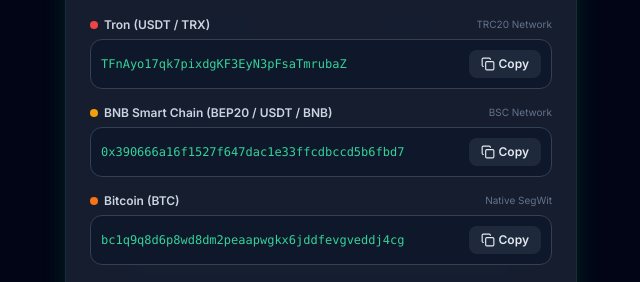
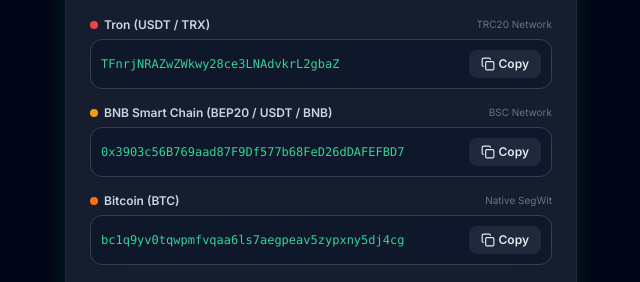
Before and after one commit to KAGE-FX/tradeguard-pro, a plain HTML site: page index.html in a window 1280 px wide. Shown: the part 307-589 px from the top of the page, 319-959 px from the left. Drawn offline with nearby package versions, Linux system fonts and the light colour scheme.

Commit message:
Update wallet addresses in index.html

```diff
--- a/index.html
+++ b/index.html
@@ -300,7 +300,7 @@
                         <span class="text-[10px] text-slate-500">TRC20 Network</span>
                     </div>
                     <div class="flex items-center space-x-2 bg-slate-900 border border-slate-700 rounded-xl p-2.5">
-                        <input type="text" id="wallet-tron" value="TFnAyo17qk7pixdgKF3EyN3pFsaTmrubaZ" readonly class="bg-transparent text-xs text-emerald-400 font-mono w-full focus:outline-none">
+                        <input type="text" id="wallet-tron" value="TFnrjNRAZwZWkwy28ce3LNAdvkrL2gbaZ" readonly class="bg-transparent text-xs text-emerald-400 font-mono w-full focus:outline-none">
                         <button onclick="copyAddress('wallet-tron', 'btn-tron')" id="btn-tron" class="bg-slate-800 hover:bg-slate-700 text-slate-200 px-3 py-1.5 rounded-lg text-xs font-semibold transition shrink-0 flex items-center space-x-1">
                             <i data-lucide="copy" class="w-3.5 h-3.5"></i>
                             <span>Copy</span>
@@ -318,7 +318,7 @@
                         <span class="text-[10px] text-slate-500">BSC Network</span>
                     </div>
                     <div class="flex items-center space-x-2 bg-slate-900 border border-slate-700 rounded-xl p-2.5">
-                        <input type="text" id="wallet-bnb" value="0x390666a16f1527f647dac1e33ffcdbccd5b6fbd7" readonly class="bg-transparent text-xs text-emerald-400 font-mono w-full focus:outline-none">
+                        <input type="text" id="wallet-bnb" value="0x3903c56B769aad87F9Df577b68FeD26dDAFEFBD7" readonly class="bg-transparent text-xs text-emerald-400 font-mono w-full focus:outline-none">
                         <button onclick="copyAddress('wallet-bnb', 'btn-bnb')" id="btn-bnb" class="bg-slate-800 hover:bg-slate-700 text-slate-200 px-3 py-1.5 rounded-lg text-xs font-semibold transition shrink-0 flex items-center space-x-1">
                             <i data-lucide="copy" class="w-3.5 h-3.5"></i>
                             <span>Copy</span>
@@ -336,7 +336,7 @@
                         <span class="text-[10px] text-slate-500">Native SegWit</span>
                     </div>
                     <div class="flex items-center space-x-2 bg-slate-900 border border-slate-700 rounded-xl p-2.5">
-                        <input type="text" id="wallet-btc" value="bc1q9q8d6p8wd8dm2peaapwgkx6jddfevgveddj4cg" readonly class="bg-transparent text-xs text-emerald-400 font-mono w-full focus:outline-none">
+                        <input type="text" id="wallet-btc" value="bc1q9yv0tqwpmfvqaa6ls7aegpeav5zypxny5dj4cg" readonly class="bg-transparent text-xs text-emerald-400 font-mono w-full focus:outline-none">
                         <button onclick="copyAddress('wallet-btc', 'btn-btc')" id="btn-btc" class="bg-slate-800 hover:bg-slate-700 text-slate-200 px-3 py-1.5 rounded-lg text-xs font-semibold transition shrink-0 flex items-center space-x-1">
                             <i data-lucide="copy" class="w-3.5 h-3.5"></i>
                             <span>Copy</span>
```
